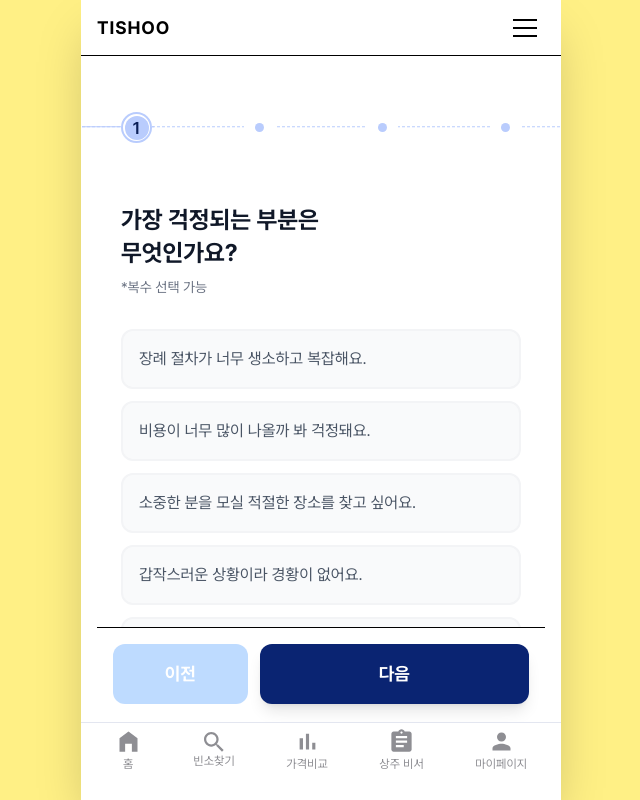
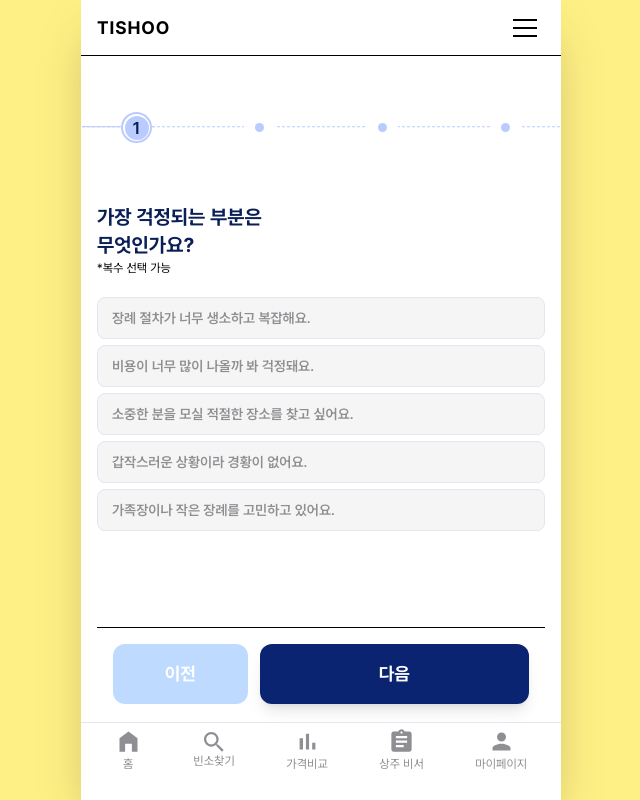
Before and after one commit to dokkk0dahee/Tishoo, a React (Vite) app: page /onboarding in a window 1280 px wide. Shown: the whole page, without its empty margins (319-959 px from the left). Built offline with nearby package versions, Linux system fonts and the light colour scheme.

Commit message:
[STYLE] 질문 영역 수정

```diff
--- a/src/pages/Onboarding.jsx
+++ b/src/pages/Onboarding.jsx
@@ -158,15 +158,15 @@ const Onboarding = () => {
 
 
         {/* 2. 질문 제목 영역 */}
-        <div className="pt-[60px] px-6 mb-8 shrink-0">
-            <h1 className="text-2xl font-bold text-gray-900 leading-snug whitespace-pre-line">
+        <div className="mt-[60px] shrink-0">
+            <h4 className="text-[20px] font-bold text-[#0B1F57] leading-[28px] whitespace-pre-line">
             {currentData.title}
-            </h1>
-            <p className="text-sm text-gray-500 mt-2">{currentData.subtitle}</p>
+            </h4>
+            <p className="text-[12px] text-black mb-[20px]">{currentData.subtitle}</p>
         </div>
 
         {/* 3. 선택지 리스트 영역 */}
-        <div className="flex-1 overflow-y-auto px-6 pb-24 flex flex-col gap-3">
+        <div className="flex-1 overflow-y-auto flex flex-col gap-[6px]">
             {currentData.options.map((option, idx) => {
             // 현재 그려지는 옵션이 선택된 배열에 들어있는지 확인
             const isSelected = answers[currentData.id].includes(option);
@@ -175,10 +175,10 @@ const Onboarding = () => {
                 <button
                 key={idx}
                 onClick={() => toggleOption(option)}
-                className={`w-full text-left p-4 rounded-xl border-2 transition-all duration-200 ${
+                className={`w-full h-[42px] px-[14px] text-left rounded-[8px] border-[1px] transition-all duration-200 ${
                     isSelected
-                    ? "border-[#0A2472] bg-blue-50 text-[#0A2472] font-semibold"
-                    : "border-gray-100 bg-gray-50 text-gray-600 hover:bg-gray-100"
+                    ? "border-[#E3E6F0] bg-[#E9EFFE] text-[#08173E] text-[14px] font-semibold"
+                    : "border-[#E3E6F0] bg-[#F5F5F5] text-[#8E8E93] text-[14px] font-semibold"
                 }`}
                 >
                 {option}
```
